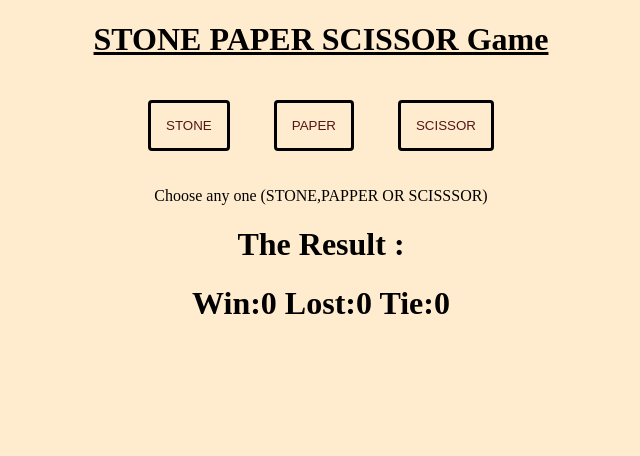
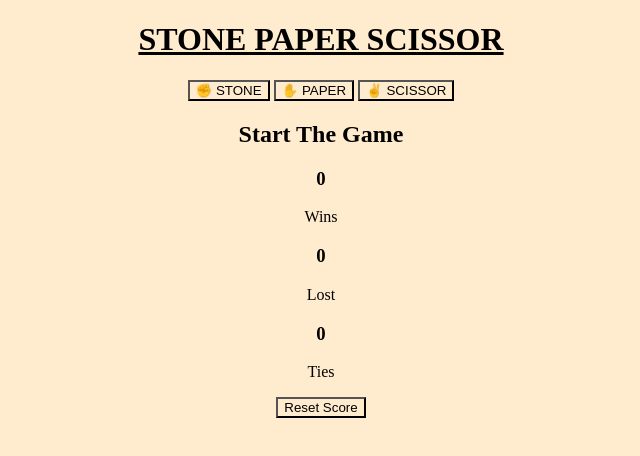
Before and after one commit to Tejas-Mahesh/STONE-PAPER-SCISSOR-Game, a plain HTML site: page index.html in a window 1280 px wide. Shown: the whole page, without its empty margins (319-959 px from the left). Drawn offline with Linux system fonts and the light colour scheme.

Commit message:
Update index.html

```diff
--- a/index.html
+++ b/index.html
@@ -1,102 +1,62 @@
 <!DOCTYPE html>
 <html lang="en">
 <head>
-   <title>game</title>
-   <link rel="stylesheet" href="style.css">
+    <meta charset="UTF-8">
+    <meta name="viewport" content="width=device-width, initial-scale=1.0">
+    <title>Stone Paper Scissor</title>
+    <link rel="stylesheet" href="style.css">
 </head>
 <body>
-    <h1>STONE PAPER SCISSOR Game</h1>
-    <button class="button" onclick="
-       let computerChose='';
-       let clickno=Math.random()*3
-       if(clickno>0 && clickno<=1){
-         computerChose='STONE';
-       }else if(clickno>1 && clickno<=2){
-        computerChose='PAPER';
-       }else{
-        computerChose='SCISSOR';
-       }
-       const computerChosemsg=`Computer has choosen ${computerChose}`;
 
-       let resultmsg;
-       if(computerChose==='STONE'){
-        resultmsg=`It's TIE`;
-        score.Tie+=1;
-       }
-       else if(computerChose==='PAPER'){
-        resultmsg='computer WON';
-        score.Lost+=1;
-       }
-       else{
-        resultmsg='You WON';
-        score.Win+=1;
-       }
-       result=`You have choosen STONE, ${computerChosemsg} .\n ${resultmsg}`;
-       document.querySelector('#item-cal').innerText=`${result}`;
+    <div class="container">
 
-       document.querySelector('#scorr').innerText=`Win:${score.Win} Lost:${score.Lost} Tie:${score.Tie}`;
-    ">STONE</button>
-    <button class="button"onclick="
-        computerChose='';
-        clickno=Math.random()*3
-       if(clickno>0 && clickno<=1){
-         computerChose='STONE';
-       }else if(clickno>1 && clickno<=2){
-        computerChose='PAPER';
-       }else{
-        computerChose='SCISSOR';
-       }
-        computerChosemsg=`Computer has choosen ${computerChose}`;
+        <h1>STONE PAPER SCISSOR</h1>
 
+        <div class="game-buttons">
+            <button class="choice-btn" onclick="playGame('STONE')">
+                ✊
+                <span>STONE</span>
+            </button>
 
-       if(computerChose==='STONE'){
-        resultmsg='You WON';
-        score.Win+=1;
-       }
-       else if(computerChose==='PAPER'){
-        resultmsg=`It's TIE`;
-        score.Tie+=1;
-       }
-       else{
-        resultmsg='Computer WON';
-        score.Lost+=1;
-       }
-        result=`You have choosen PAPER, ${computerChosemsg} .\n ${resultmsg}`;
-       document.querySelector('#item-cal').innerText=`${result}`;
-       document.querySelector('#scorr').innerText=` Win:${score.Win} Lost:${score.Lost} Tie:${score.Tie}`;
-    ">PAPER</button>
-    <button class="button" onclick="
-        computerChose='';
-        clickno=Math.random()*3
-       if(clickno>0 && clickno<=1){
-         computerChose='STONE';
-       }else if(clickno>1 && clickno<=2){
-        computerChose='PAPER';
-       }else{
-        computerChose='SCISSOR';
-       }
-        computerChosemsg=`Computer has choosen ${computerChose}`;
+            <button class="choice-btn" onclick="playGame('PAPER')">
+                ✋
+                <span>PAPER</span>
+            </button>
 
+            <button class="choice-btn" onclick="playGame('SCISSOR')">
+                ✌️
+                <span>SCISSOR</span>
+            </button>
+        </div>
 
-       if(computerChose==='STONE'){
-        resultmsg='Computer WON';
-        score.Lost+=1;
-       }
-       else if(computerChose==='PAPER'){
-        resultmsg='You WON';
-        score.Win+=1;
-       }
-       else{
-        resultmsg=`It's TIE`;
-        score.Tie+=1;
-       }
-        result=`You have choosen SCISSOR, ${computerChosemsg} .\n ${resultmsg}`;
-       document.querySelector('#item-cal').innerText=`${result}`;
-       document.querySelector('#scorr').innerText=` Win:${score.Win} Lost:${score.Lost} Tie:${score.Tie}`;
-    ">SCISSOR</button>
-    <p>Choose any one (STONE,PAPPER OR SCISSSOR)</p>
-    <h1 id="item-cal"></h1>
-    <h1 id="scorr"></h1>
-    <script src="style.js"></script>
+        <div class="result-box">
+            <h2 id="result">Start The Game</h2>
+            <p id="moves"></p>
+        </div>
+
+        <div class="score-board">
+            <div class="score-card">
+                <h3 id="win">0</h3>
+                <p>Wins</p>
+            </div>
+
+            <div class="score-card">
+                <h3 id="lost">0</h3>
+                <p>Lost</p>
+            </div>
+
+            <div class="score-card">
+                <h3 id="tie">0</h3>
+                <p>Ties</p>
+            </div>
+        </div>
+
+        <button class="reset-btn" onclick="resetScore()">
+            Reset Score
+        </button>
+
+    </div>
+
+    <script src="script.js"></script>
 </body>
 </html>
```
